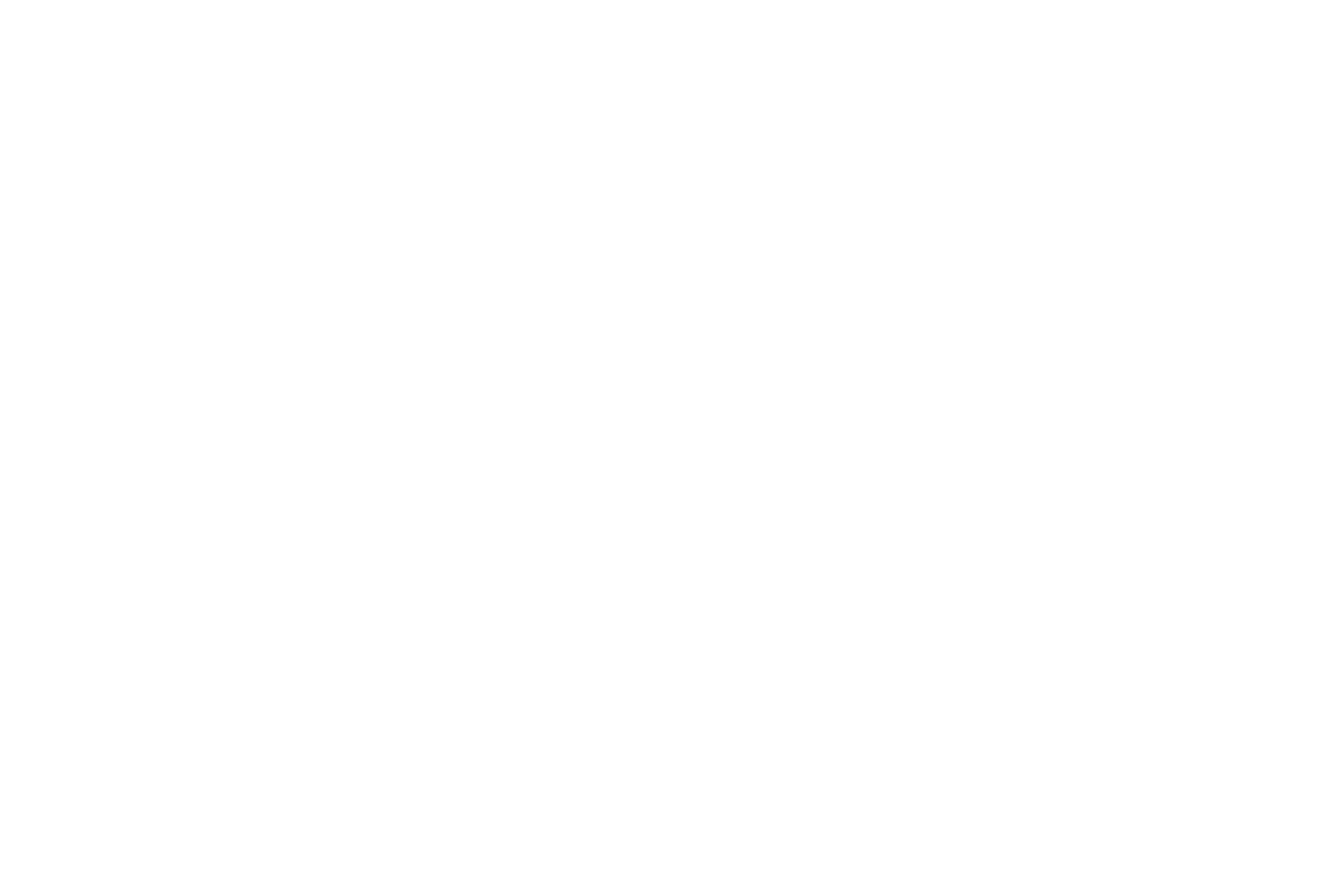
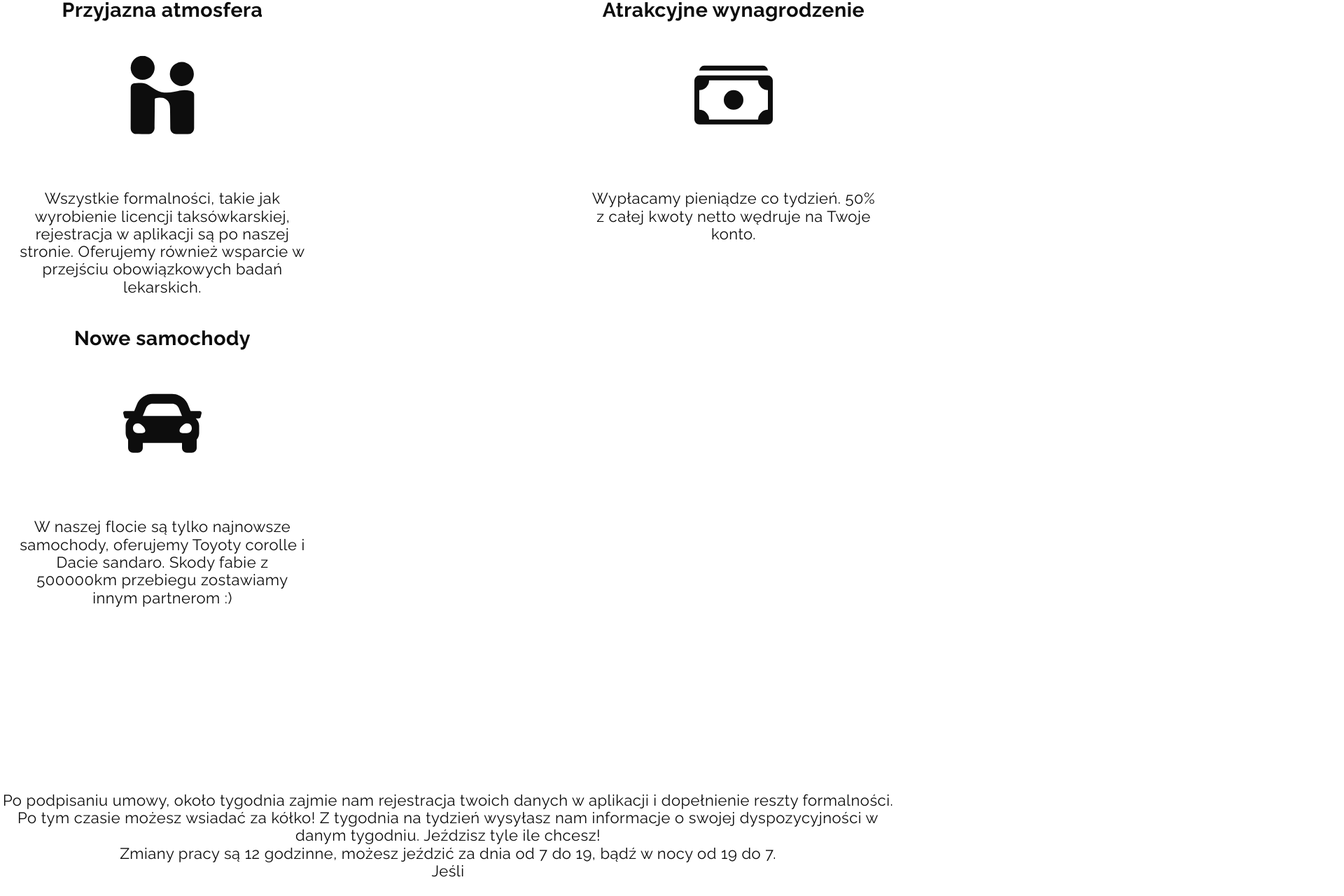
Before and after one commit to shauek97/ast-cars, a React (Create React App) app: page / in a window 1280 px wide. Shown: the part 1020-2300 px from the top of the page at 70% size, 1920 px wide, since content can reach past the window. Before the commit the page ends 1078 px from the top, so only its background shows below. Built offline with nearby package versions, Linux system fonts and the light colour scheme.

Commit message:
Started workLook section

```diff
--- a/src/App.js
+++ b/src/App.js
@@ -1,6 +1,7 @@
 import Navbar from './components/Navbar/Navbar'
 import WelcomeSection from './components/WelcomeSection/WelcomeSection';
 import About from './components/About/About';
+import WorkLook from './components/WorkLook/WorkLook';
 
 function App() {
   return (
@@ -8,6 +9,7 @@
       <Navbar />
       <WelcomeSection />
       <About />
+      <WorkLook />
     </div>
   );
 }
--- a/src/components/About/About.js
+++ b/src/components/About/About.js
@@ -1,46 +1,83 @@
-import styles from './About.module.scss';
+import styles from "./About.module.scss";
 import Container from "../Container/Container";
+import { SiHandshake } from "react-icons/si";
+import { FaCar } from "react-icons/fa";
+import { BsCashStack } from "react-icons/bs";
+import { motion } from "framer-motion";
+import { useRef } from "react";
+import { useInView } from "framer-motion";
 
 export default function About() {
+
+  const ref = useRef(null);
+  const isInView = useInView(ref, { once: true });
+
+  const animateFrom = { opacity: 0, y: -40};
+  const animateTo = { opacity: 1, y: -0};
+
   return (
     <Container>
       <section className={styles.about}>
-        <div className={styles.title}>
-        <h2>TO NAS WYRÓŻNIA</h2>
-        </div>
+      <div ref={ref}>
         <div className={styles.mainBox}>
-            <div className={styles.attribute}>
+          <motion.div
+          initial={animateFrom}
+          animate={isInView ? animateTo : animateFrom}
+          transition={{ delay: 1 }}
+          className={styles.attribute}>
             <div className={styles.attributeTitle}>
               <h3>Przyjazna atmosfera</h3>
             </div>
             <div className={styles.attributeIcon}>
-
+              <SiHandshake />
             </div>
             <div className={styles.attributeDescription}>
+              <p>
+                Wszystkie formalności, takie jak wyrobienie licencji
+                taksówkarskiej, rejestracja w aplikacji są po naszej stronie.
+                Oferujemy również wsparcie w przejściu obowiązkowych badań
+                lekarskich.
+              </p>
+            </div>
+          </motion.div>
 
+          <motion.div
+          initial={animateFrom}
+          animate={isInView ? animateTo : animateFrom}
+          transition={{ delay: 1.5 }}
+          className={styles.attribute}>
+            <div className={styles.attributeTitle}>
+              <h3>Atrakcyjne wynagrodzenie</h3>
             </div>
+            <div className={styles.attributeIcon}>
+              <BsCashStack />
             </div>
-            <div className={styles.attribute}>
+            <div className={styles.attributeDescription}>
+              <p>
+                Wypłacamy pieniądze co tydzień. 50% z całej kwoty netto wędruje
+                na Twoje konto.
+              </p>
+            </div>
+          </motion.div>
+          <motion.div
+          initial={animateFrom}
+          animate={isInView ? animateTo : animateFrom}
+          transition={{ delay: 2 }}
+          className={styles.attribute}>
             <div className={styles.attributeTitle}>
               <h3>Nowe samochody</h3>
             </div>
             <div className={styles.attributeIcon}>
-
+              <FaCar />
             </div>
             <div className={styles.attributeDescription}>
-
+              <p>
+                W naszej flocie są tylko najnowsze samochody, oferujemy Toyoty
+                corolle i Dacie sandaro. Skody fabie z 500000km przebiegu
+                zostawiamy innym partnerom :)
+              </p>
             </div>
-            </div>
-            <div className={styles.attribute}>
-                <div className={styles.attributeTitle}>
-                    <h3>Atrakcyjne wynagrodzenie</h3>
-                </div>
-                <div className={styles.attributeIcon}>
-
-                </div>
-                <div className={styles.attributeDescription}>
-
-                </div>
+          </motion.div>
         </div>
         </div>
       </section>
--- a/src/components/About/About.module.scss
+++ b/src/components/About/About.module.scss
@@ -1,8 +1,27 @@
 @import "../../styles/settings.scss";
 
-.title{
-   h2{
-     font-size: $base-size*2;
-     font-weight: 500;
-   }
+.about{
+    padding: $base-size*8 0;
 }
+
+.mainBox{
+    margin:0 auto;
+    display: flex;
+    justify-content: space-between;
+    flex-wrap: wrap;
+}
+
+.attribute{
+    margin: $base-size;
+    min-width: 400px;
+    max-width: 420px;
+}
+
+.attributeTitle{
+    h3{font-size: $base-size*1.3;}
+}
+
+.attributeIcon{
+    margin: $base-size*5 0;
+    scale:7;
+}
--- a/src/components/Container/Container.module.scss
+++ b/src/components/Container/Container.module.scss
@@ -3,24 +3,3 @@
     margin: 0 auto;
     text-align: center;
   }
-
-  @media (min-width: 768px) {
-    .container {
-      max-width: 750px;
-      margin: 0 auto;
-    }
-  }
-
-  @media (min-width: 992px) {
-    .container {
-      max-width: 970px;
-      margin: 0 auto;
-    }
-  }
-
-  @media (min-width: 1200px) {
-    .container {
-      max-width: 1170px;
-
-    }
-  }
--- a/src/components/WelcomeSection/WelcomeSection.js
+++ b/src/components/WelcomeSection/WelcomeSection.js
@@ -1,26 +1,25 @@
 import Container from "../Container/Container";
 import styles from "./WelcomeSection.module.scss";
-
+import { motion } from "framer-motion";
 
 export default function WelcomeSection() {
 
-    const newEmployee = {
-        id:'',
-        firstName:'',
-        secondName:'',
-        email:'',
-        phone:'',
-    }
+  const animateFrom = { opacity: 0};
+  const animateTo = { opacity: 1};
 
   return (
 
       <section className={styles.welcomeSection}>
         <Container>
         <div className={styles.titleBox}>
-        <div className={styles.writings}>
+        <motion.div
+        initial={animateFrom}
+        animate={animateTo}
+        transition={{ delay: 0.2 }}
+         className={styles.writings}>
           <h1>DOŁĄCZ DO AST CARS</h1>
           <p>Najszybciej rozwijający się partner UBER, BOLT w Krakowie!</p>
-        </div>
+        </motion.div>
         </div>
         </Container>
       </section>
--- a/src/components/WelcomeSection/WelcomeSection.module.scss
+++ b/src/components/WelcomeSection/WelcomeSection.module.scss
@@ -2,6 +2,7 @@
 
 
 .welcomeSection{
+    padding: 0;
     height: 90vh;
     display: flex;
     align-items: center;
@@ -11,12 +12,15 @@
 
 .titleBox{
     margin: 0 auto;
+    display: flex;
+    align-items: center;
 }
 
 .writings{
     h1{
         font-size: $base-size*3;
         font-weight: 800;
+        margin-bottom: $base-size;
     }
 
     p{
--- a/src/components/WorkLook/WorkLook.js
+++ b/src/components/WorkLook/WorkLook.js
@@ -0,0 +1,46 @@
+import styles from "./WorkLook.module.scss";
+import Container from "../Container/Container";
+
+export default function WorkLook() {
+  return (
+    <Container>
+      <section className={styles.workLook}>
+        <div className={styles.mainBox}>
+        <div className={styles.rule}>
+          <div className={styles.ruleNumber}>
+
+          </div>
+          <div className={styles.ruleDescription}>
+            <p>Po podpisaniu umowy, około tygodnia zajmie nam rejestracja
+               twoich danych w aplikacji i dopełnienie reszty formalności.</p>
+          </div>
+        </div>
+        <div className={styles.rule}>
+          <div className={styles.ruleNumber}>
+
+          </div>
+          <div className={styles.ruleDescription}>
+            <p>Po tym czasie możesz wsiadać za kółko! Z tygodnia na tydzień wysyłasz nam informacje o swojej dyspozycyjności w danym tygodniu. Jeździsz tyle ile chcesz!</p>
+          </div>
+        </div>
+        <div className={styles.rule}>
+          <div className={styles.ruleNumber}>
+
+          </div>
+          <div className={styles.ruleDescription}>
+            <p>Zmiany pracy są 12 godzinne, możesz jeździć za dnia od 7 do 19, bądź w nocy od 19 do 7.</p>
+          </div>
+        </div>
+        <div className={styles.rule}>
+          <div className={styles.ruleNumber}>
+
+          </div>
+          <div className={styles.ruleDescription}>
+            <p>Jeśli </p>
+          </div>
+        </div>
+        </div>
+      </section>
+    </Container>
+  );
+}
```
Also changed, not shown: src/components/WorkLook/WorkLook.module.scss (added), src/components/WorkLook/WorkLook.modules.scss (deleted). Lines whose indentation alone changed are shown as unchanged.
